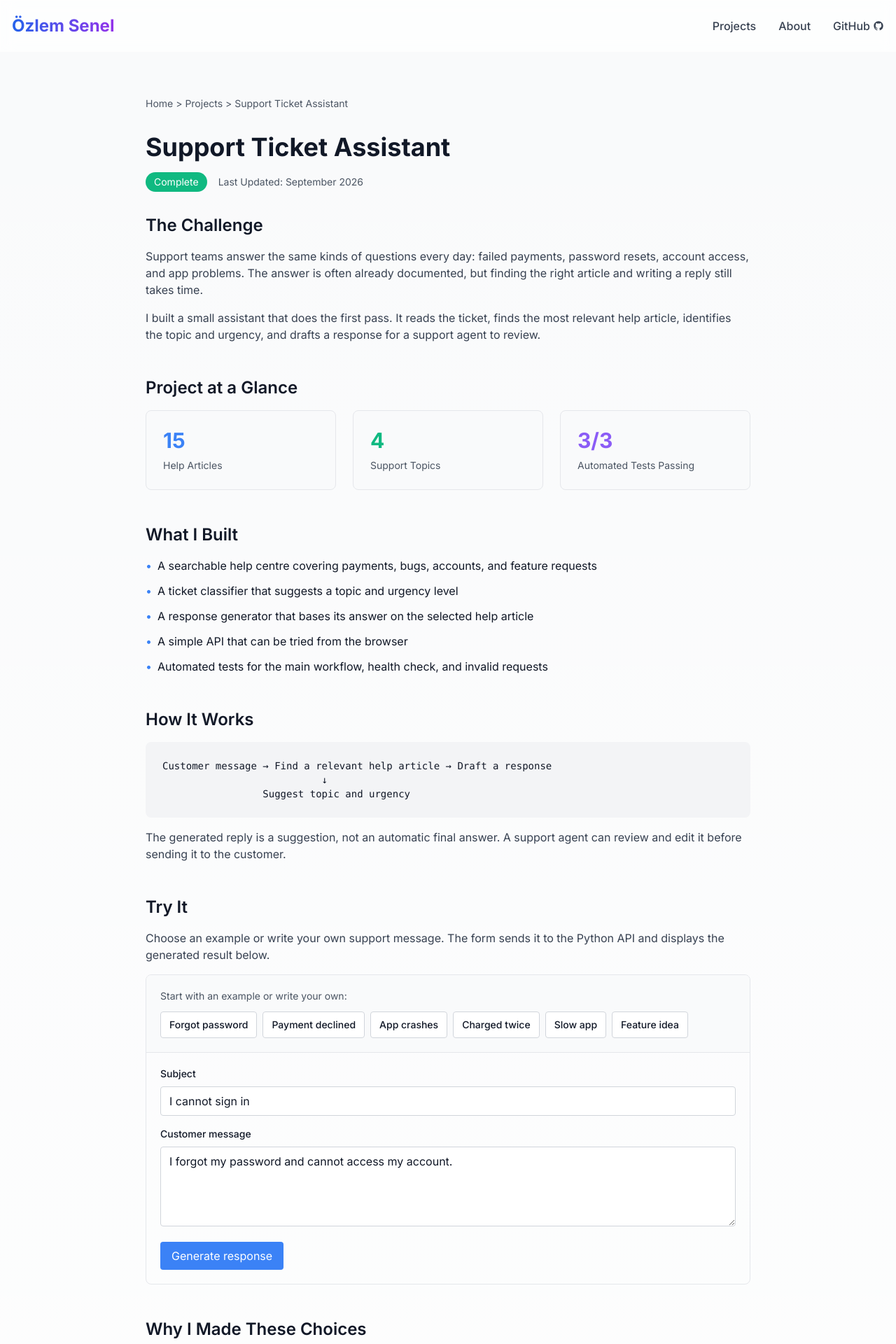
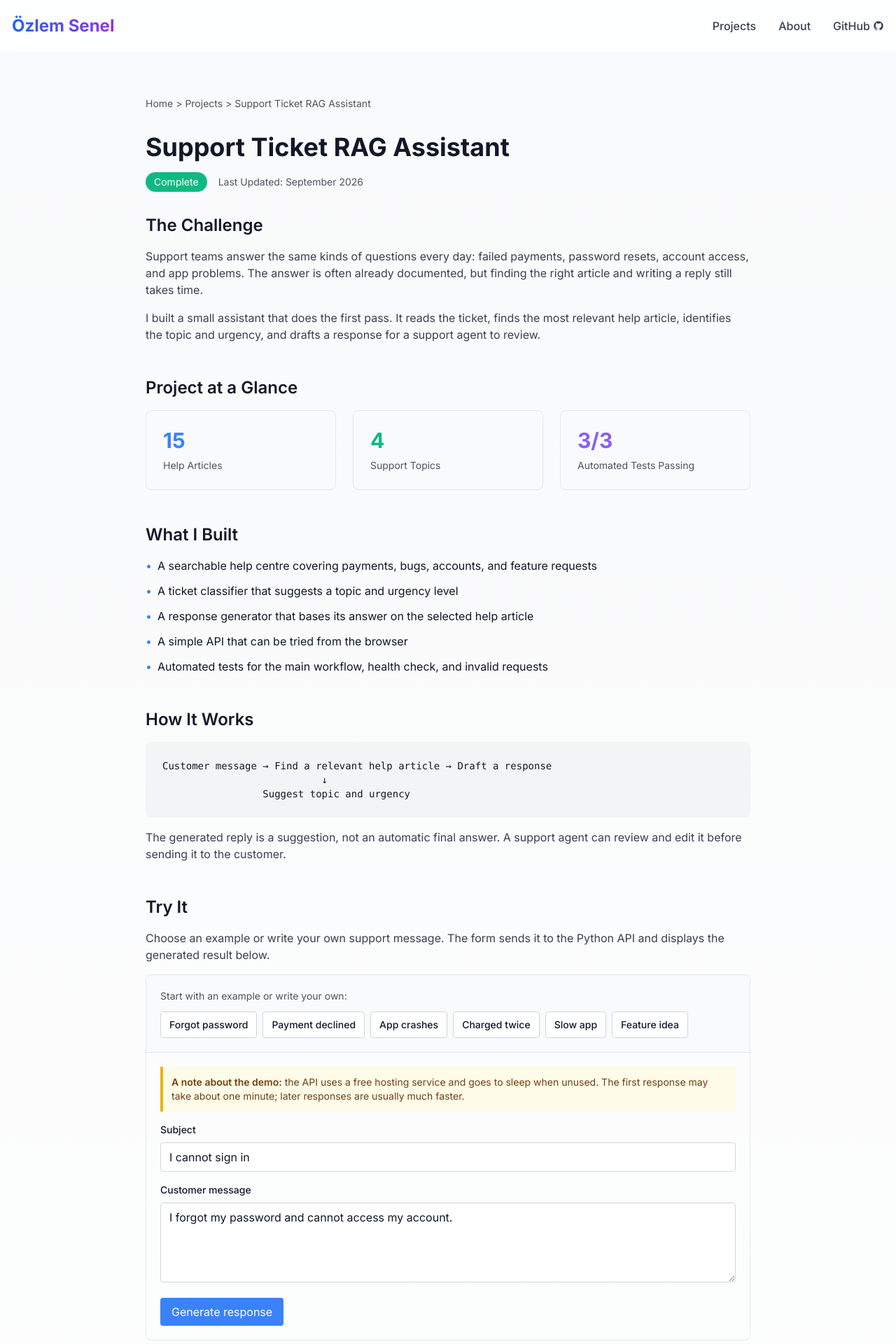
Before and after one commit to ozlem-senel/ml-systems-portfolio, a Next.js app in the folder portfolio-site/: page /projects/support-ticket-rag in a window 1280 px wide. Shown: the top 1920 px of the page at 70% size. Built offline with nearby package versions, Linux system fonts and the light colour scheme; no server answers.

Commit message:
rag modified

```diff
--- a/portfolio-site/app/page.tsx
+++ b/portfolio-site/app/page.tsx
@@ -31,7 +31,7 @@ export default function Home() {
     },
     {
       id: 'support-ticket-rag',
-      title: 'Support Ticket Assistant',
+      title: 'Support Ticket RAG Assistant',
       status: 'complete' as const,
       description: 'Reads a customer question, finds the most useful help article, and prepares a reply for a support agent to review.',
       tags: ['Customer Support', 'Knowledge Search', 'Python', 'FastAPI'],
--- a/portfolio-site/app/projects/page.tsx
+++ b/portfolio-site/app/projects/page.tsx
@@ -30,7 +30,7 @@ export default function ProjectsPage() {
     },
     {
       id: 'support-ticket-rag',
-      title: 'Support Ticket Assistant',
+      title: 'Support Ticket RAG Assistant',
       status: 'complete' as const,
       description: 'Reads a customer question, finds the most useful help article, and prepares a reply for a support agent to review.',
       tags: ['Customer Support', 'Knowledge Search', 'Python', 'FastAPI'],
--- a/portfolio-site/app/projects/support-ticket-rag/TicketDemo.tsx
+++ b/portfolio-site/app/projects/support-ticket-rag/TicketDemo.tsx
@@ -1,6 +1,6 @@
 'use client'
 
-import { FormEvent, useState } from 'react'
+import { FormEvent, useEffect, useState } from 'react'
 
 const examples = [
   { label: 'Forgot password', subject: 'I cannot sign in', message: 'I forgot my password and cannot access my account.' },
@@ -26,6 +26,23 @@ export default function TicketDemo() {
   const [result, setResult] = useState<Result | null>(null)
   const [error, setError] = useState('')
   const [loading, setLoading] = useState(false)
+  const [elapsedSeconds, setElapsedSeconds] = useState(0)
+
+  useEffect(() => {
+    if (!loading) return
+
+    const timer = window.setInterval(() => {
+      setElapsedSeconds((seconds) => seconds + 1)
+    }, 1000)
+
+    return () => window.clearInterval(timer)
+  }, [loading])
+
+  const loadingMessage = elapsedSeconds < 8
+    ? 'Sending your ticket to the API…'
+    : elapsedSeconds < 45
+      ? 'The free demo service is waking up. This is normal after a period of inactivity.'
+      : 'The service is awake and preparing your response…'
 
   function useExample(index: number) {
     setSubject(examples[index].subject)
@@ -39,6 +56,7 @@ export default function TicketDemo() {
     setLoading(true)
     setError('')
     setResult(null)
+    setElapsedSeconds(0)
 
     try {
       const response = await fetch(`${apiUrl}/process`, {
@@ -79,6 +97,9 @@ export default function TicketDemo() {
       </div>
 
       <form onSubmit={submitTicket} className="p-5 space-y-4">
+        <div className="p-3 border-l-4 border-yellow-500 bg-yellow-50 text-sm text-yellow-900 dark:bg-yellow-900/20 dark:text-yellow-100">
+          <span className="font-semibold">A note about the demo:</span> the API uses a free hosting service and goes to sleep when unused. The first response may take about one minute; later responses are usually much faster.
+        </div>
         <div>
           <label htmlFor="ticket-subject" className="block text-sm font-medium mb-2">Subject</label>
           <input
@@ -107,6 +128,16 @@ export default function TicketDemo() {
         >
           {loading ? 'Generating…' : 'Generate response'}
         </button>
+
+        {loading && (
+          <div aria-live="polite" className="flex items-start gap-3 rounded border border-blue-200 bg-blue-50 p-4 text-sm text-blue-900 dark:border-blue-800 dark:bg-blue-900/20 dark:text-blue-100">
+            <span className="mt-0.5 h-4 w-4 shrink-0 animate-spin rounded-full border-2 border-blue-300 border-t-blue-600" aria-hidden="true" />
+            <div>
+              <p className="font-semibold">{loadingMessage}</p>
+              <p className="mt-1 text-blue-700 dark:text-blue-200">Waiting for {elapsedSeconds} seconds — please keep this page open.</p>
+            </div>
+          </div>
+        )}
       </form>
 
       {error && (
@@ -117,7 +148,10 @@ export default function TicketDemo() {
 
       {result && (
         <div className="p-5 border-t bg-gray-50 dark:bg-gray-800 dark:border-gray-700">
-          <h3 className="font-semibold mb-4">Suggested result</h3>
+          <div className="flex flex-wrap items-center justify-between gap-2 mb-4">
+            <h3 className="font-semibold">Suggested result</h3>
+            <span className="text-xs text-gray-500">Generated in {elapsedSeconds} seconds</span>
+          </div>
           <div className="flex flex-wrap gap-x-6 gap-y-2 text-sm mb-4">
             <p><span className="text-gray-500">Topic:</span> <span className="font-semibold capitalize">{result.predicted_category}</span></p>
             <p><span className="text-gray-500">Urgency:</span> <span className="font-semibold capitalize">{result.urgency}</span></p>
--- a/portfolio-site/app/projects/support-ticket-rag/page.tsx
+++ b/portfolio-site/app/projects/support-ticket-rag/page.tsx
@@ -9,11 +9,11 @@ export default function SupportTicketRAGPage() {
         {' > '}
         <Link href="/projects" className="hover:text-primary">Projects</Link>
         {' > '}
-        <span>Support Ticket Assistant</span>
+        <span>Support Ticket RAG Assistant</span>
       </nav>
 
       <div className="mb-8">
-        <h1 className="text-4xl font-bold mb-4">Support Ticket Assistant</h1>
+        <h1 className="text-4xl font-bold mb-4">Support Ticket RAG Assistant</h1>
         <div className="flex items-center gap-4 text-sm">
           <span className="px-3 py-1 bg-secondary text-white rounded-full">Complete</span>
           <span className="text-gray-600 dark:text-gray-400">Last Updated: September 2026</span>
--- a/portfolio-site/components/Footer.tsx
+++ b/portfolio-site/components/Footer.tsx
@@ -40,7 +40,7 @@ export default function Footer() {
                   className="text-gray-600 dark:text-gray-400 hover:text-primary transition-colors duration-300 flex items-center gap-2 group"
                 >
                   <span className="w-1.5 h-1.5 rounded-full bg-gray-400 group-hover:bg-primary transition-colors" />
-                  Support Ticket Assistant
+                  Support Ticket RAG Assistant
                 </Link>
               </li>
             </ul>
```
